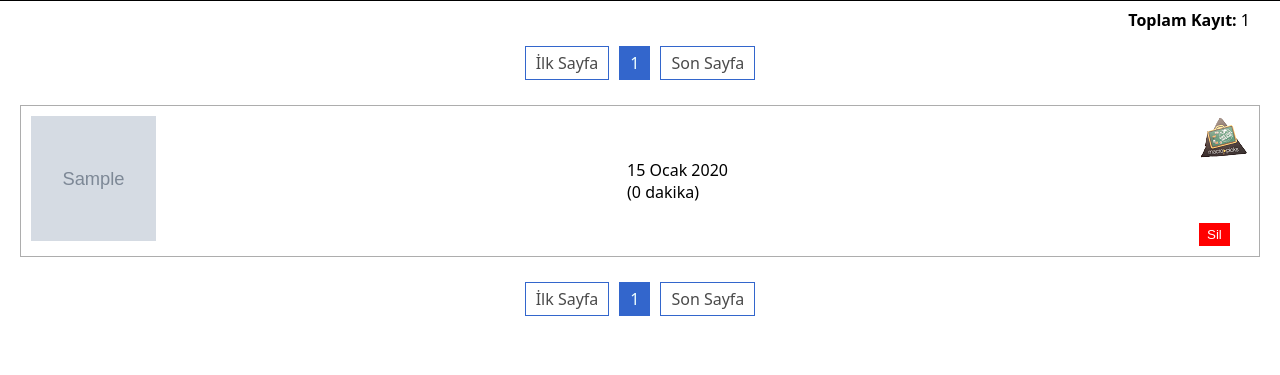
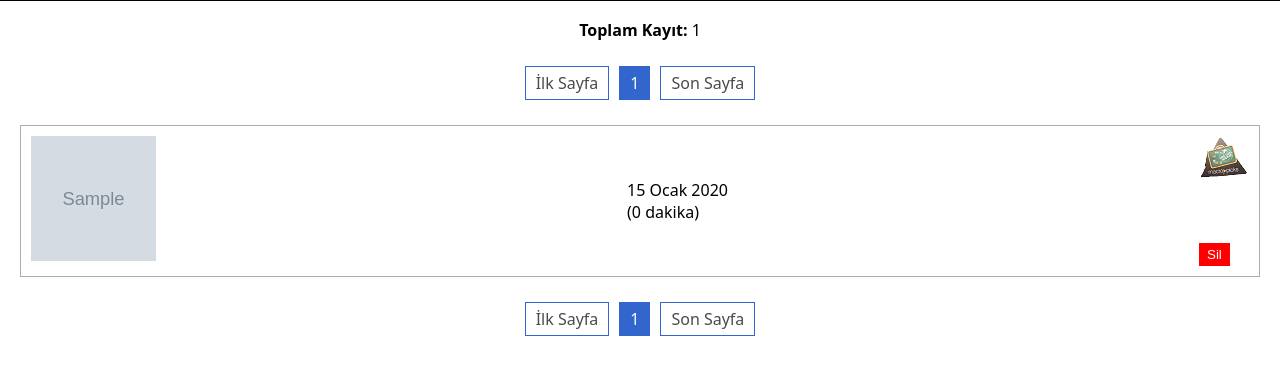
Before and after one commit to logistus/macro_tett, a Django app: page / in a window 1280 px wide. Shown: the part 61-436 px from the top of the page. Run offline with Django 4.2, Linux system fonts and the light colour scheme; tables that the repository leaves empty hold one stand-in row (values such as "Sample post"); grey boxes marked "Sample" are stand-in pictures.

Commit message:
latest updates

```diff
--- a/static/css/style.css
+++ b/static/css/style.css
@@ -149,3 +149,7 @@ nav>ul>li>a {
 .align-right {
   text-align: right;
 }
+
+.align-center {
+  text-align: center;
+}
--- a/templates/products/product_list.html
+++ b/templates/products/product_list.html
@@ -3,7 +3,7 @@
 
 {% block content %}
 {% if products %}
-<div class="align-right" style="padding: 10px;"><strong>Toplam Kayıt: </strong> {{ page_obj.paginator.count }}</div>
+<div class="align-center" style="padding: 20px;"><strong>Toplam Kayıt: </strong> {{ page_obj.paginator.count }}</div>
 <div class="pagination">
   <a href="?page=1" class="page">İlk Sayfa</a>
   {% for i in page_obj.paginator.page_range %}
```
